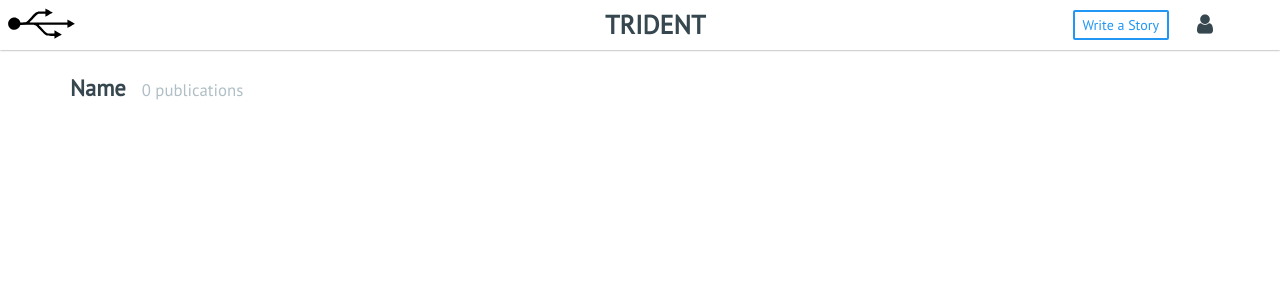
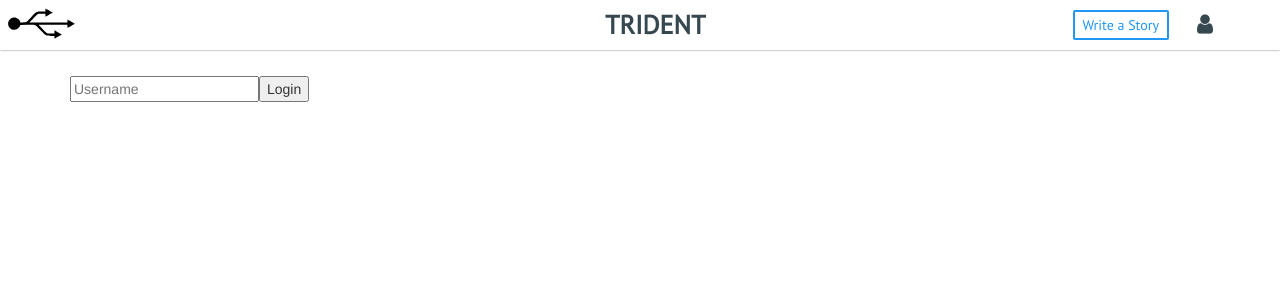
Before and after one commit to glassbeardglobal/mhacksx-react, a React app: page /profile in a window 1280 px wide. Shown: the top 300 px of the page. Built offline with nearby package versions, Linux system fonts and the light colour scheme; no server answers.

Commit message:
Started implementing login

```diff
--- a/src/App.js
+++ b/src/App.js
@@ -1,11 +1,12 @@
 import React from 'react';
-import { Route } from 'react-router-dom';
+import { Route, Redirect } from 'react-router-dom';
 
 import 'bootstrap/dist/css/bootstrap.min.css';
 import 'font-awesome/css/font-awesome.min.css';
 import Navbar from './components/Navbar';
 import Edit from './scenes/Edit';
 import Profile from './scenes/Profile';
+import Login from './scenes/Login';
 import CardContainer from './components/CardContainer';
 
 const App = () => (
@@ -14,7 +15,11 @@ const App = () => (
     <div className="routes" style={{ marginTop: '76px' }}>
       <Route exact path="/" component={CardContainer} />
       <Route path="/write" component={Edit} />
-      <Route path="/profile" component={Profile} />
+      <Route
+        path="/profile"
+        render={() =>
+          (localStorage.getItem('currentUserId') !== null ? <Redirect to="/profile" /> : <Login />)}
+      />
     </div>
   </div>
 );
--- a/src/components/CardContainer/index.js
+++ b/src/components/CardContainer/index.js
@@ -26,7 +26,7 @@ class CardContainer extends Component {
 
   render() {
     const cards = [];
-    this.state.stories.forEach((story, i) => {
+    this.state.stories.forEach((story) => {
       cards.push(
         <StoryCard
           key={story._id}
@@ -35,6 +35,7 @@ class CardContainer extends Component {
           title={story.title}
           upvotes={story.upv}
           downvotes={story.dv}
+          author={story.author}
         />
       );
     });
--- a/src/components/StoryCard/index.js
+++ b/src/components/StoryCard/index.js
@@ -6,12 +6,29 @@ import './StoryCard.css';
 class StoryCard extends Component {
   constructor(props) {
     super(props);
+    // console.log(props);
     this.state = {
       upvotes: props.upvotes,
-      downvotes: props.downvotes
+      downvotes: props.downvotes,
+      author: 'No author'
     };
     this.upvote = this.upvote.bind(this);
     this.downvote = this.downvote.bind(this);
+    this.getAuthorUsername = this.getAuthorUsername.bind(this);
+  }
+
+  componentWillMount() {
+    this.getAuthorUsername();
+  }
+
+  getAuthorUsername() {
+    console.log(this.props.author);
+    fetch(`/api/user/${this.props.author}`)
+      .then(results => results.json())
+      .then((data) => {
+        console.log(data);
+        this.setState({ author: data.username });
+      });
   }
 
   upvote() {
@@ -47,7 +64,7 @@ class StoryCard extends Component {
         <div className="card-header">
           <div className="card-info-container">
             <h4 className="card-title">{this.props.title}</h4>
-            <h4 className="card-author">Author</h4>
+            <h4 className="card-author">{this.state.author}</h4>
           </div>
           <div className="card-button-container">
             <button className="card-button upvote-button" onClick={this.upvote}>
@@ -76,7 +93,9 @@ StoryCard.propTypes = {
   id: PropTypes.string.isRequired,
   title: PropTypes.string.isRequired,
   upvotes: PropTypes.number.isRequired,
-  downvotes: PropTypes.number.isRequired
+  downvotes: PropTypes.number.isRequired,
+  author: PropTypes.string.isRequired,
+  content: PropTypes.string.isRequired
 };
 
 export default StoryCard;
--- a/src/scenes/Edit/index.js
+++ b/src/scenes/Edit/index.js
@@ -31,7 +31,8 @@ class Edit extends Component {
   submitStory() {
     const payload = {
       title: this.state.title,
-      content: convertToRaw(this.state.text.getCurrentContent())
+      content: convertToRaw(this.state.text.getCurrentContent()),
+      author: '59c71782d3fa0d7715e578af' // Temporarily hard coded
     };
 
     fetch('/api/story', {
--- /dev/null
+++ b/src/scenes/Login/index.js
@@ -0,0 +1,50 @@
+import React, { Component } from 'react';
+import { Redirect } from 'react-router-dom';
+
+import './login.css';
+
+class Login extends Component {
+  constructor(props) {
+    super(props);
+
+    this.state = {
+      logInput: '',
+      redirect: false
+    };
+
+    this.login = this.login.bind(this);
+    this.handleInputChange = this.handleInputChange.bind(this);
+  }
+
+  handleInputChange(e) {
+    this.setState({
+      logInput: e.target.value
+    });
+  }
+
+  login() {
+    fetch(`/api/user/${this.state.logInput}`)
+      .then(results => results.json())
+      .then((data) => {
+        localStorage.setItem('currentUserId', data._id);
+        this.setState({ redirect: true });
+      });
+  }
+
+  render() {
+    return (
+      <div className="login-wrapper">
+        {this.state.redirect && <Redirect to="/profile" />}
+        <input
+          type="text"
+          placeholder="Username"
+          value={this.state.logInput}
+          onChange={this.handleInputChange}
+        />
+        <button onClick={this.login}>Login</button>
+      </div>
+    );
+  }
+}
+
+export default Login;
--- a/src/scenes/Profile/index.js
+++ b/src/scenes/Profile/index.js
@@ -4,10 +4,6 @@ import CardContainer from '../../components/CardContainer';
 import './profile.css';
 
 class Profile extends Component {
-  constructor(props) {
-    super(props);
-  }
-
   render() {
     return (
       <div className="profile-wrapper">
--- a/src/scenes/Profile/profile.css
+++ b/src/scenes/Profile/profile.css
@@ -3,7 +3,7 @@
   display: flex;
   flex-direction: row;
   flex-wrap: wrap;
-  justify-content: flex-start;
+  justify-content: flex-end;
   margin-bottom: 4em;
 }
 
```
Also changed, not shown: src/scenes/Login/login.css (added).
